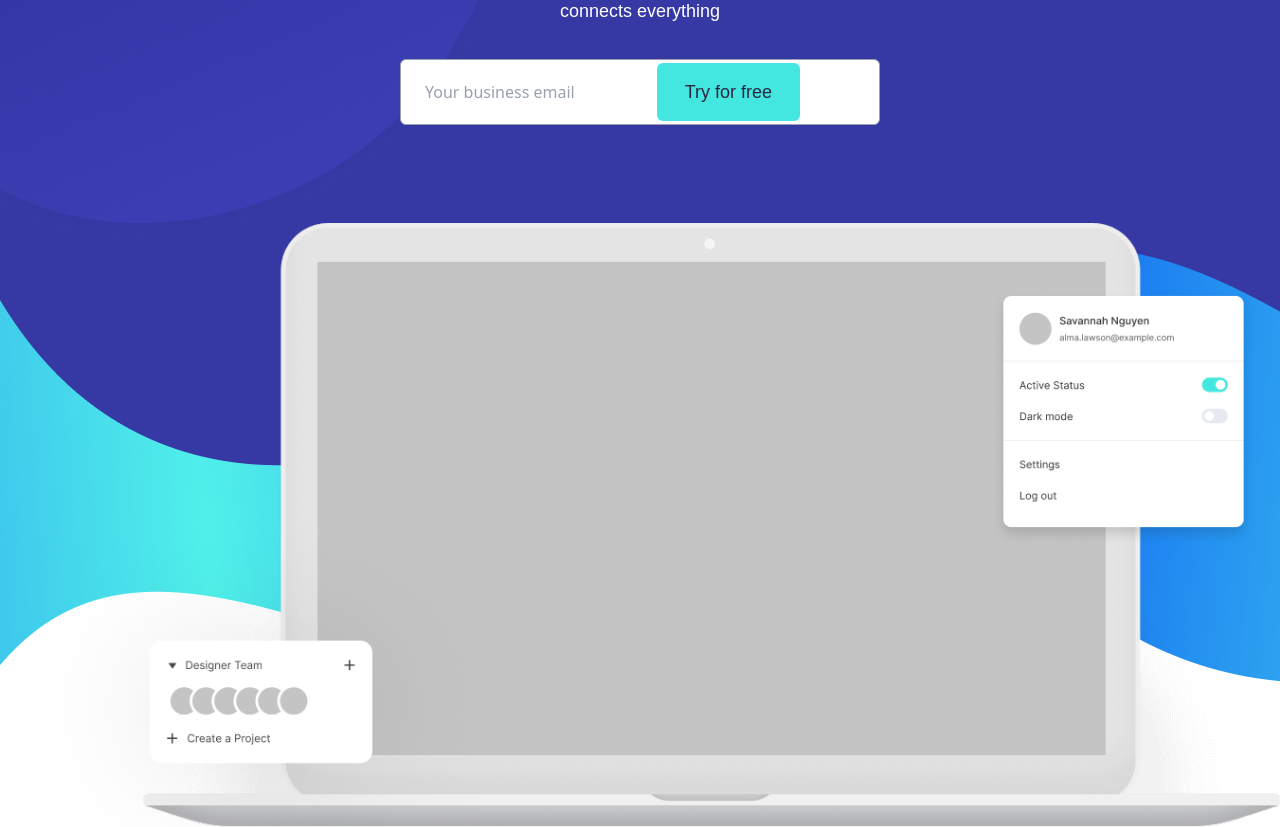
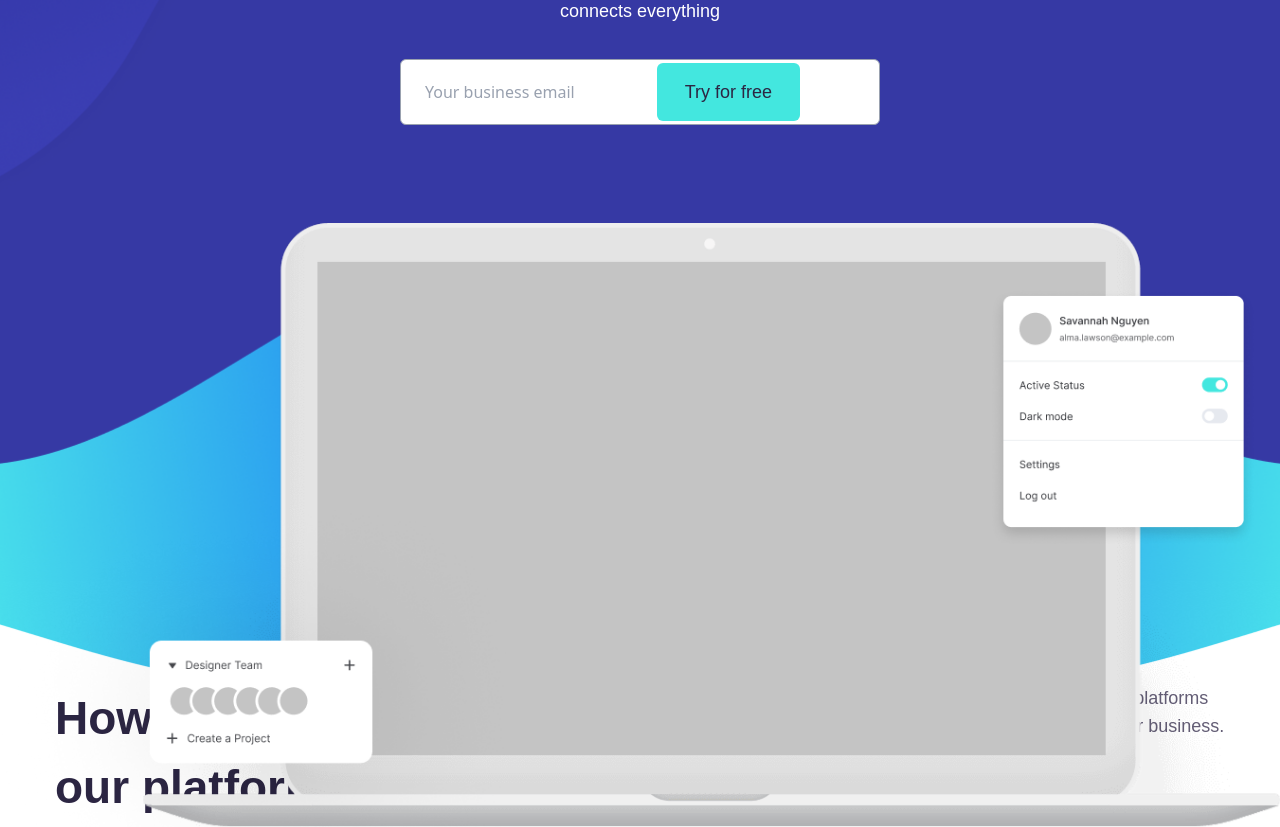
Before and after one commit to MonjurElahiTouheed/innovate-react, a React (Vite) app: page / in a window 1280 px wide. Shown: the part 380-1207 px from the top of the page. Built offline with nearby package versions, Linux system fonts and the light colour scheme.

Commit message:
banner bug fixed

```diff
--- a/src/components/Banner/Banner.jsx
+++ b/src/components/Banner/Banner.jsx
@@ -3,7 +3,7 @@ import banner_shape from '../../assets/banner_shape.png'
 import banner from '../../assets/banner.png'
 const Banner = () => {
     return (
-        <div className="pt-[195px] text-white]  bg-no-repeat" style={{
+        <div className="pt-[195px] bg-size-[400%] md:bg-cover bg-center bg-no-repeat pb-[558.85px]" style={{
             backgroundImage: `url(${banner_shape})`
         }}>
             <Container>
@@ -14,8 +14,8 @@ const Banner = () => {
                         <input className='md:w-[480px] py-5 border pl-6 bg-white outline-0 placeholder:text-gray-400 text-gray-400 rounded-[6px]' type="text" placeholder='Your business email'/>
                         <button className='md:absolute mt-4 md:mt-0 md:top-1/2 md:translate-y-[-50%] md:right-[480px] font-secondary text-lg font-medium py-[15px] px-7 bg-secondary rounded-[6px] text-[#2C2643]'>Try for free</button>
                     </div>
-                    <div className='mt-[98px]'>
-                        <img src={banner} alt="#banner.png" />
+                    <div className='relative'>
+                        <img className='absolute top-[70px] md:top-[98px] left-[45%] md:left-[50%] -translate-x-1/2 w-full' src={banner} alt="#banner.png" />
                     </div>
                 </div>
             </Container>
```
